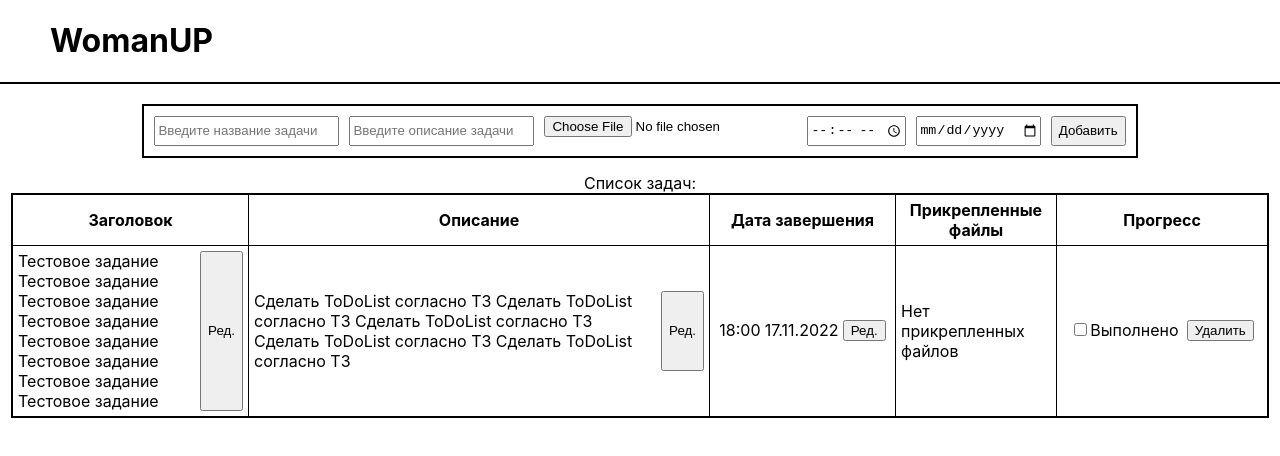
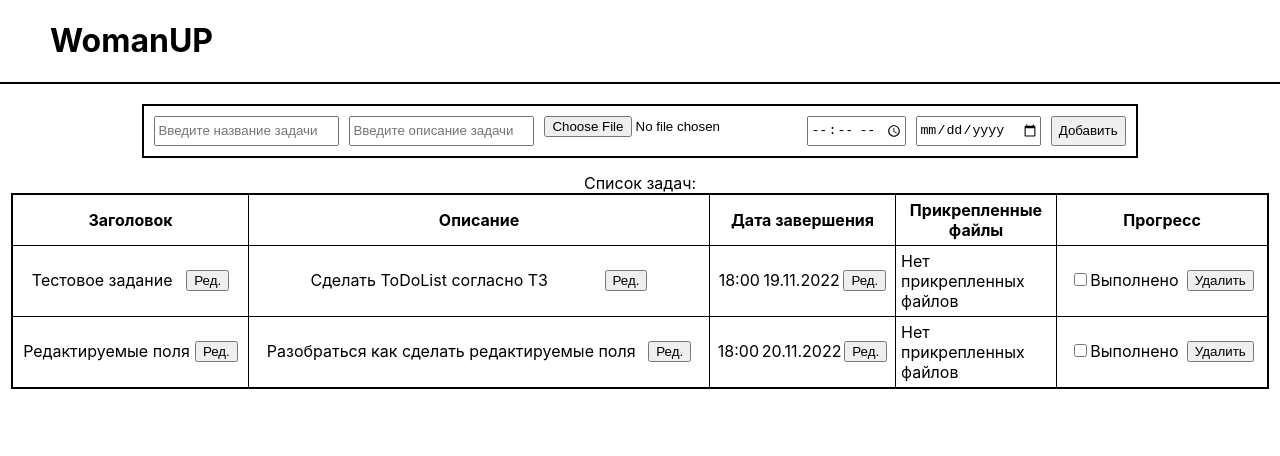
Before and after one commit to balancewins/ToDo.WomanUP, a React (Create React App) app: page / in a window 1280 px wide. Shown: the top 456 px of the page. Built offline with nearby package versions, Linux system fonts and the light colour scheme.

Commit message:
correctly checked

```diff
--- a/src/components/app/App.js
+++ b/src/components/app/App.js
@@ -7,17 +7,26 @@ import './App.css';
 function App() {
   const [data, setData] = useState([
     {
-      name: 'Тестовое задание Тестовое задание Тестовое задание Тестовое задание Тестовое задание Тестовое задание Тестовое задание Тестовое задание ',
-      description: 'Сделать ToDoList согласно ТЗ Сделать ToDoList согласно ТЗ Сделать ToDoList согласно ТЗ Сделать ToDoList согласно ТЗ Сделать ToDoList согласно ТЗ',
+      name: 'Тестовое задание ',
+      description: 'Сделать ToDoList согласно ТЗ',
       time: '18:00',
-      date: '2022-11-17',
+      date: '2022-11-19',
       progress: false,
       files: null,
       id: 1
+    },
+    {
+      name: 'Редактируемые поля',
+      description: 'Разобраться как сделать редактируемые поля',
+      time: '18:00',
+      date: '2022-11-20',
+      progress: false,
+      files: null,
+      id: 2
     }
   ]);
 
-  const [maxId, setMaxId] = useState(2);
+  const [maxId, setMaxId] = useState(3);
 
   const deleteItem = (id) => {
     setData(data.filter(item => item.id !== id));
--- a/src/components/tasksTableItem/tasksTableItemContent/Progress.js
+++ b/src/components/tasksTableItem/tasksTableItemContent/Progress.js
@@ -3,7 +3,7 @@ const Progress = ({progress, onToogleProp, onDelete}) => {
     return (
         <Fragment>
             <label>
-                <input type="checkbox" className="checkbox" data-toogle="progress" onChange={onToogleProp} defaultValue={progress} />
+                <input type="checkbox" className="checkbox" data-toogle="progress" onChange={onToogleProp} checked={progress} />
                 Выполнено
             </label>
             <button className='delete-button' onClick={onDelete}>Удалить</button>
```
